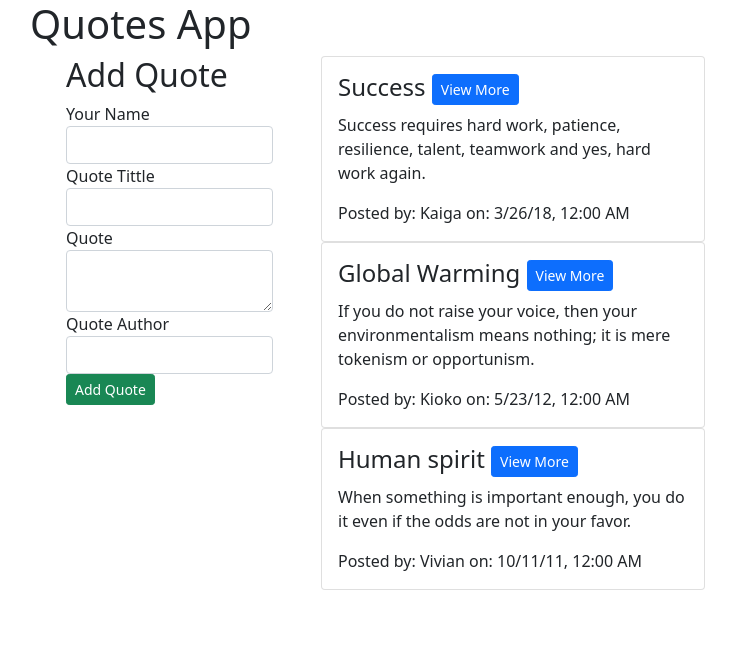
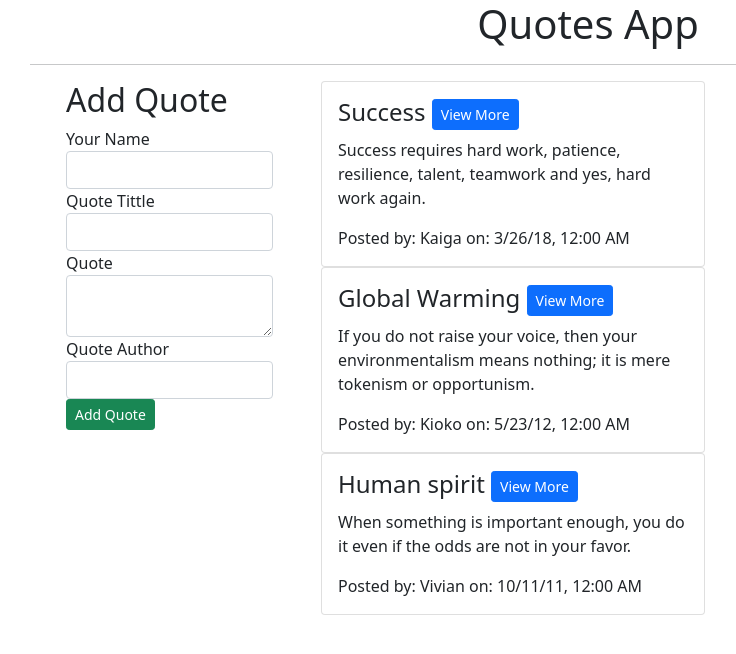
Before and after one commit to JosephNdegwa/quotes, an Angular app: page / in a window 1280 px wide. Shown: the top 654 px of the page, without its empty margins (52-788 px from the left). Built offline with nearby package versions, Linux system fonts and the light colour scheme.

Commit message:
change titlestyle

```diff
--- a/src/app/post/post.component.css
+++ b/src/app/post/post.component.css
@@ -1,4 +1,8 @@
 .contaner {
+    text-align: center;
+}
+
+.head {
     text-align: center;
 }
 
--- a/src/app/post/post.component.html
+++ b/src/app/post/post.component.html
@@ -1,7 +1,8 @@
 <div class="container">
-    <h1>
+    <h1 class="head">
       Quotes App
     </h1>
+    <hr>
     <div class="container-fluid">
       <div class="row">
         <div class="col-sm-3">
```
